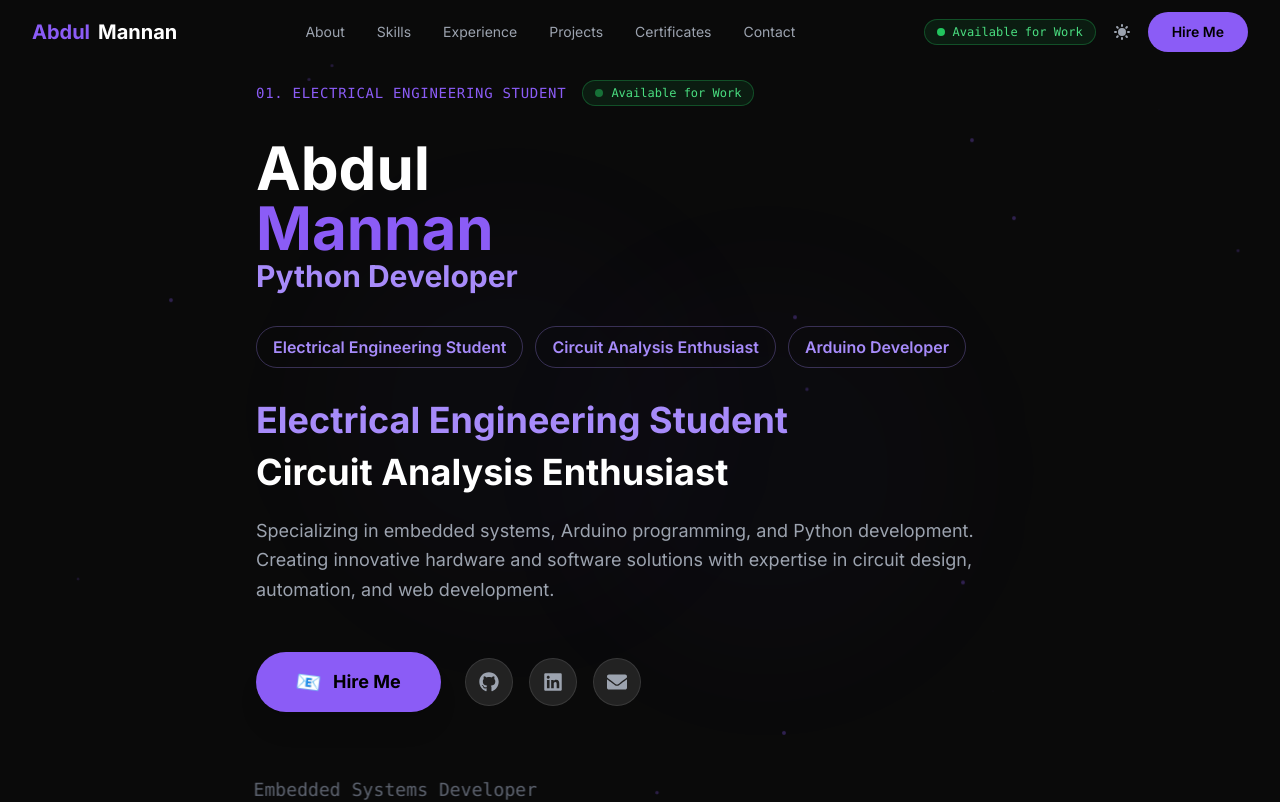
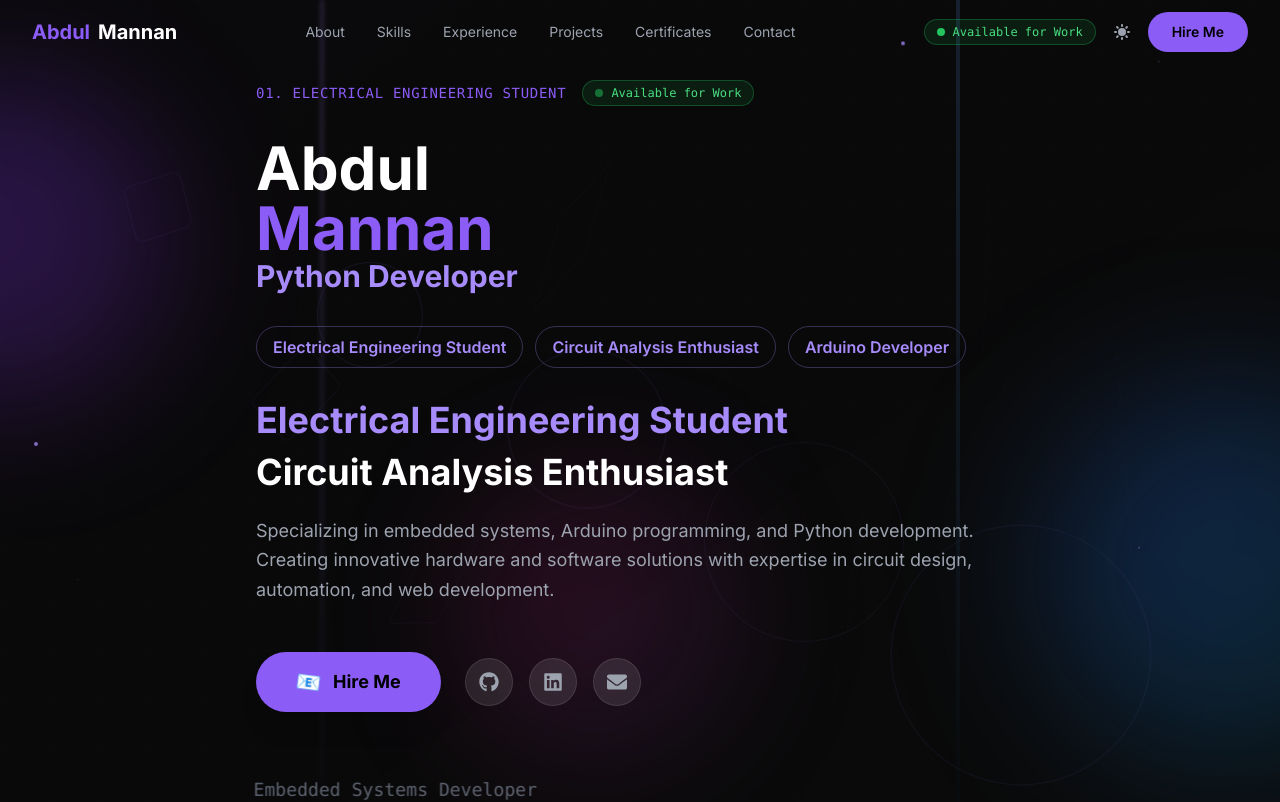
Before and after one commit to abdmananch16/Portfolio-Website, a Next.js app: page / in a window 1280 px wide. Shown: the top 802 px of the page. Built offline with nearby package versions, Linux system fonts and the light colour scheme; a web font is replaced by a local one.

Commit message:
Add attractive 3D animated background with floating particles, gradient spheres, light rays, and rotating cubes

```diff
--- a/components/Hero.tsx
+++ b/components/Hero.tsx
@@ -280,56 +280,167 @@ const Hero = () => {
         </div>
       </div>
 
-      {/* Animated Background Elements */}
+      {/* 3D Animated Background */}
       <div className="absolute inset-0 overflow-hidden pointer-events-none">
+        {/* Animated Gradient Spheres */}
+        <motion.div
+          className="absolute top-20 -left-40 w-80 h-80 bg-gradient-to-br from-violet-600/30 to-purple-600/20 rounded-full blur-3xl"
+          animate={{
+            x: [0, 50, 0],
+            y: [0, 30, 0],
+            scale: [1, 1.2, 1],
+          }}
+          transition={{
+            duration: 8,
+            repeat: Infinity,
+            ease: "easeInOut",
+          }}
+        />
+
+        <motion.div
+          className="absolute top-1/2 -right-40 w-80 h-80 bg-gradient-to-br from-blue-600/30 to-cyan-600/20 rounded-full blur-3xl"
+          animate={{
+            x: [0, -50, 0],
+            y: [0, -30, 0],
+            scale: [1, 1.2, 1],
+          }}
+          transition={{
+            duration: 10,
+            repeat: Infinity,
+            ease: "easeInOut",
+            delay: 1,
+          }}
+        />
+
+        <motion.div
+          className="absolute bottom-20 left-1/3 w-72 h-72 bg-gradient-to-br from-pink-600/20 to-violet-600/10 rounded-full blur-3xl"
+          animate={{
+            x: [0, 30, 0],
+            y: [0, -40, 0],
+            scale: [1.1, 1, 1.1],
+          }}
+          transition={{
+            duration: 9,
+            repeat: Infinity,
+            ease: "easeInOut",
+            delay: 2,
+          }}
+        />
+
+        {/* Animated Grid Lines */}
+        <svg className="absolute inset-0 w-full h-full" opacity="0.1">
+          <defs>
+            <pattern id="grid" width="50" height="50" patternUnits="userSpaceOnUse">
+              <path d="M 50 0 L 0 0 0 50" fill="none" stroke="rgba(139, 92, 246, 0.2)" strokeWidth="0.5"/>
+            </pattern>
+            <linearGradient id="gridGradient" x1="0%" y1="0%" x2="100%" y2="100%">
+              <stop offset="0%" style={{ stopColor: 'rgba(139, 92, 246, 0.3)', stopOpacity: 0.3 }} />
+              <stop offset="100%" style={{ stopColor: 'rgba(168, 85, 247, 0)', stopOpacity: 0 }} />
+            </linearGradient>
+          </defs>
+          <rect width="100%" height="100%" fill="url(#grid)" />
+          <rect width="100%" height="100%" fill="url(#gridGradient)" />
+        </svg>
+
         {/* Floating Particles */}
-        {Array.from({ length: 20 }).map((_, i) => (
+        {Array.from({ length: 15 }).map((_, i) => (
           <motion.div
             key={i}
-            className="absolute w-1 h-1 bg-violet-500/30 rounded-full"
+            className="absolute w-1 h-1 bg-violet-400 rounded-full"
             style={{
               left: `${Math.random() * 100}%`,
               top: `${Math.random() * 100}%`,
             }}
             animate={{
-              y: [0, -100, 0],
-              opacity: [0, 1, 0],
+              y: [0, -200, 0],
+              opacity: [0, 0.8, 0],
               scale: [0, 1, 0],
             }}
             transition={{
-              duration: 3 + Math.random() * 2,
+              duration: 4 + Math.random() * 3,
               repeat: Infinity,
               delay: Math.random() * 2,
+              ease: "easeInOut",
             }}
           />
         ))}
 
-        {/* Gradient Orbs */}
+        {/* Light Rays */}
         <motion.div
-          className="absolute top-1/4 left-1/4 w-96 h-96 bg-violet-500/5 rounded-full blur-3xl"
+          className="absolute top-0 left-1/4 w-1 h-full bg-gradient-to-b from-violet-400/50 to-transparent opacity-30"
           animate={{
-            scale: [1, 1.2, 1],
-            opacity: [0.3, 0.5, 0.3],
+            opacity: [0.3, 0.6, 0.3],
+            filter: ["blur(0px)", "blur(10px)", "blur(0px)"],
           }}
           transition={{
-            duration: 4,
+            duration: 6,
             repeat: Infinity,
             ease: "easeInOut",
           }}
         />
+
         <motion.div
-          className="absolute bottom-1/4 right-1/4 w-96 h-96 bg-violet-500/5 rounded-full blur-3xl"
+          className="absolute top-0 right-1/4 w-1 h-full bg-gradient-to-b from-blue-400/50 to-transparent opacity-30"
           animate={{
-            scale: [1.2, 1, 1.2],
-            opacity: [0.5, 0.3, 0.5],
+            opacity: [0.3, 0.6, 0.3],
+            filter: ["blur(0px)", "blur(10px)", "blur(0px)"],
           }}
           transition={{
-            duration: 4,
+            duration: 6,
             repeat: Infinity,
             ease: "easeInOut",
-            delay: 2,
+            delay: 1,
           }}
         />
+
+        {/* 3D Cube Effect Boxes */}
+        {Array.from({ length: 8 }).map((_, i) => (
+          <motion.div
+            key={`cube-${i}`}
+            className="absolute border border-violet-500/20 rounded-lg"
+            style={{
+              width: 60 + i * 20,
+              height: 60 + i * 20,
+              left: `${10 + i * 10}%`,
+              top: `${20 + (i % 3) * 20}%`,
+            }}
+            animate={{
+              rotateX: [0, 360],
+              rotateY: [0, 360],
+              rotateZ: [0, 360],
+              opacity: [0.1, 0.3, 0.1],
+            }}
+            transition={{
+              duration: 15 + i * 2,
+              repeat: Infinity,
+              ease: "linear",
+            }}
+          />
+        ))}
+
+        {/* Pulsing Orbs */}
+        {Array.from({ length: 4 }).map((_, i) => (
+          <motion.div
+            key={`orb-${i}`}
+            className="absolute rounded-full border border-violet-400/30"
+            style={{
+              width: 100 + i * 50,
+              height: 100 + i * 50,
+              left: `${25 + i * 15}%`,
+              top: `${30 + i * 10}%`,
+            }}
+            animate={{
+              scale: [1, 1.1, 1],
+              opacity: [0.2, 0.4, 0.2],
+            }}
+            transition={{
+              duration: 4 + i,
+              repeat: Infinity,
+              ease: "easeInOut",
+              delay: i * 0.5,
+            }}
+          />
+        ))}
       </div>
 
       {/* Scroll Indicator */}
```
